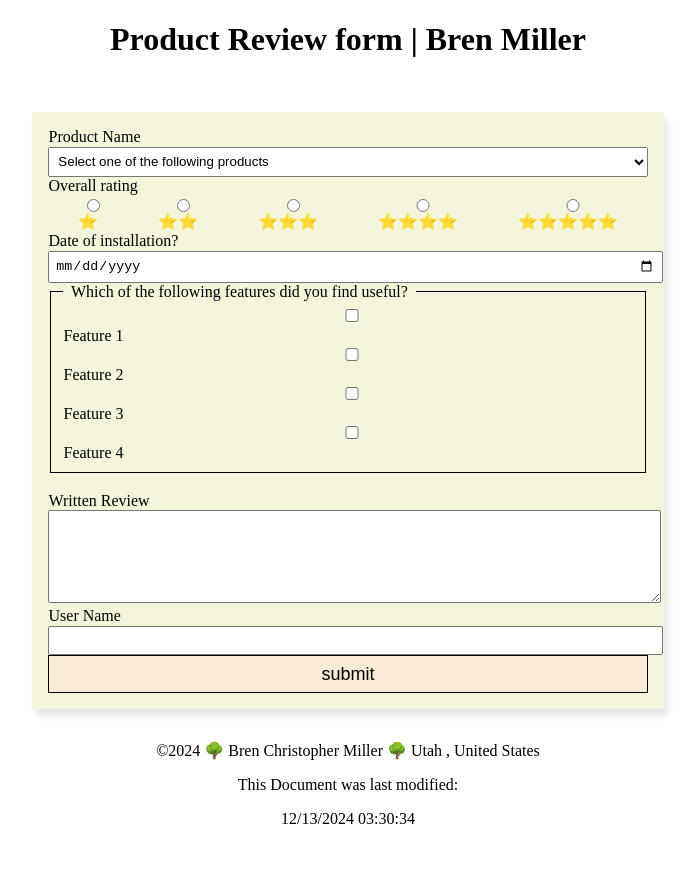
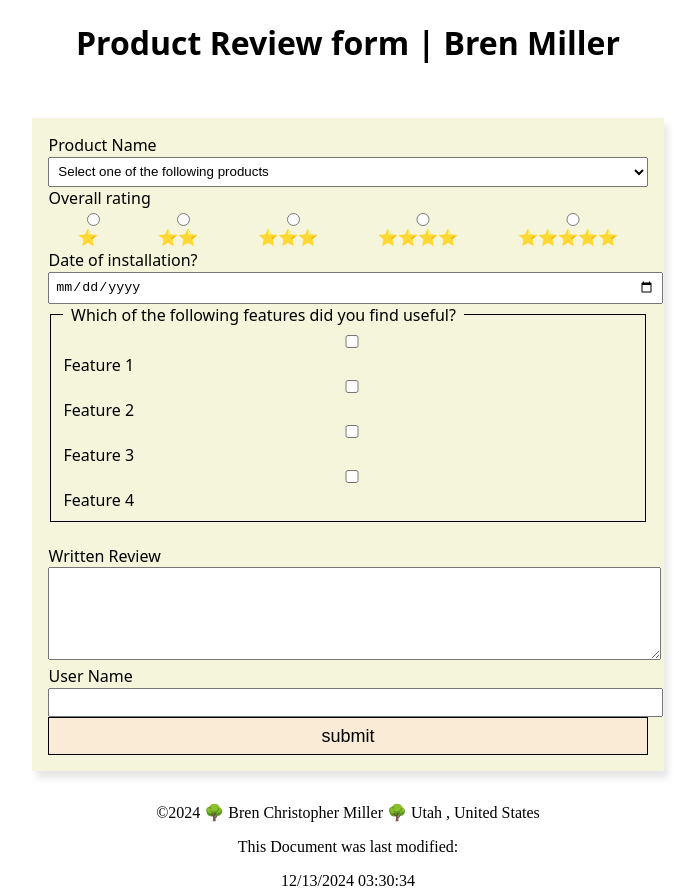
Before and after one commit to brenmiller27/brenmiller27.github.io, a plain HTML site: page form.html in a window 1280 px wide. Shown: the whole page, without its empty margins (292-991 px from the left). Before the commit the page ends 828 px from the top, so only its background shows below. Drawn offline with Linux system fonts and the light colour scheme.

Commit message:
initial commit

```diff
--- a/form.html
+++ b/form.html
@@ -8,6 +8,7 @@
     <meta name="author" content="Bren Miller">
     <link rel="preconnect" href="https://fonts.googleapis.com">
     <link rel="preconnect" href="https://fonts.gstatic.com" crossorigin>
+    <link href="https://fonts.googleapis.com/css2?family=Roboto:ital,wght@0,100;0,300;0,400;0,500;0,700;0,900;1,100;1,300;1,400;1,500;1,700;1,900&display=swap" rel="stylesheet">
     <link rel="stylesheet" href="styles/form.css">
     <script defer src="scripts/form.js"></script>
 
--- a/styles/form.css
+++ b/styles/form.css
@@ -8,11 +8,13 @@
     display: flex;
     text-align: center;
     justify-content: center;
+    font-family: 'Noto sans', sans-serif;
 
 }
 
 form {
     max-width: 600px;
+    font-family: 'Noto sans', sans-serif;
     margin: 2em auto;
     padding: 1em;
     background-color: beige;
```
